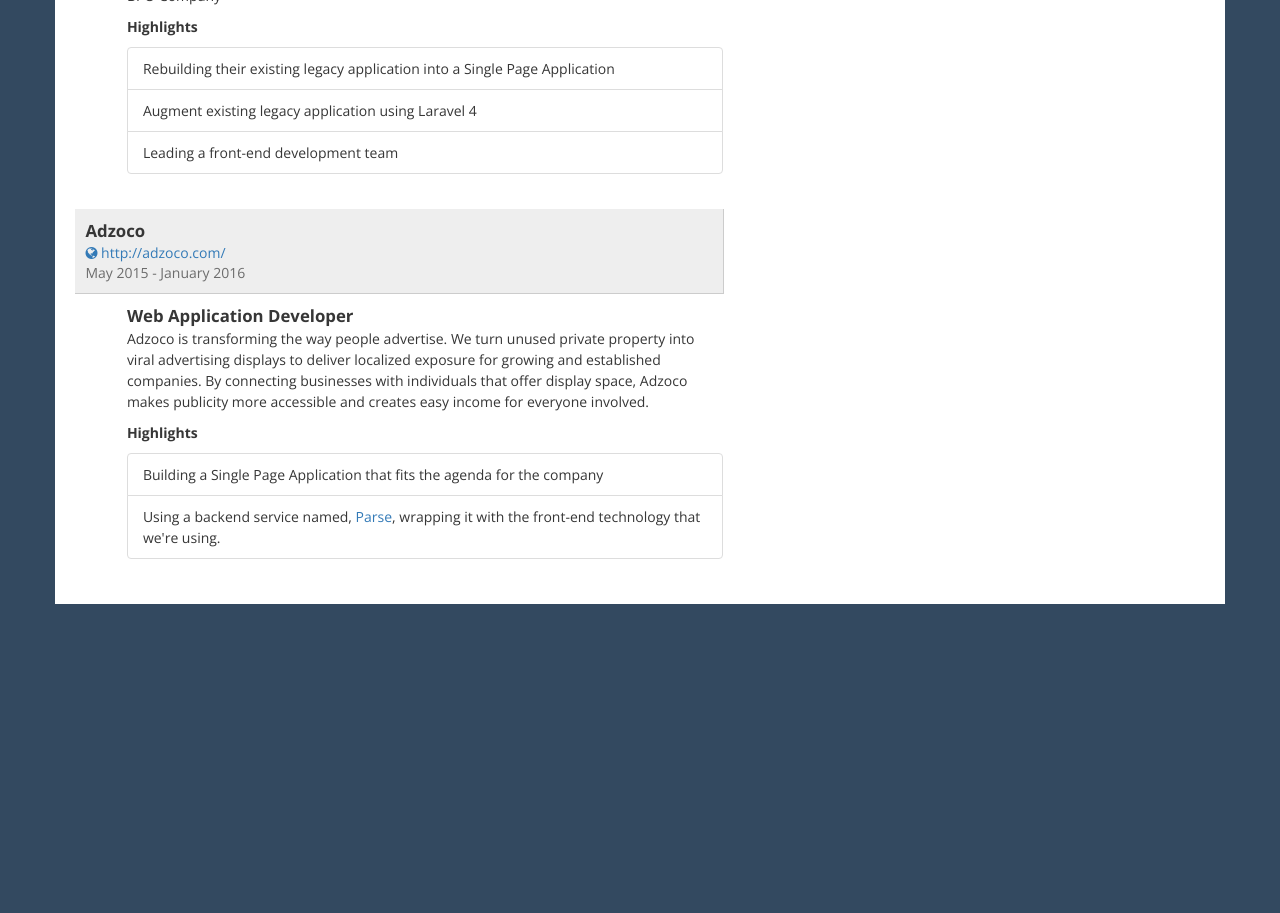
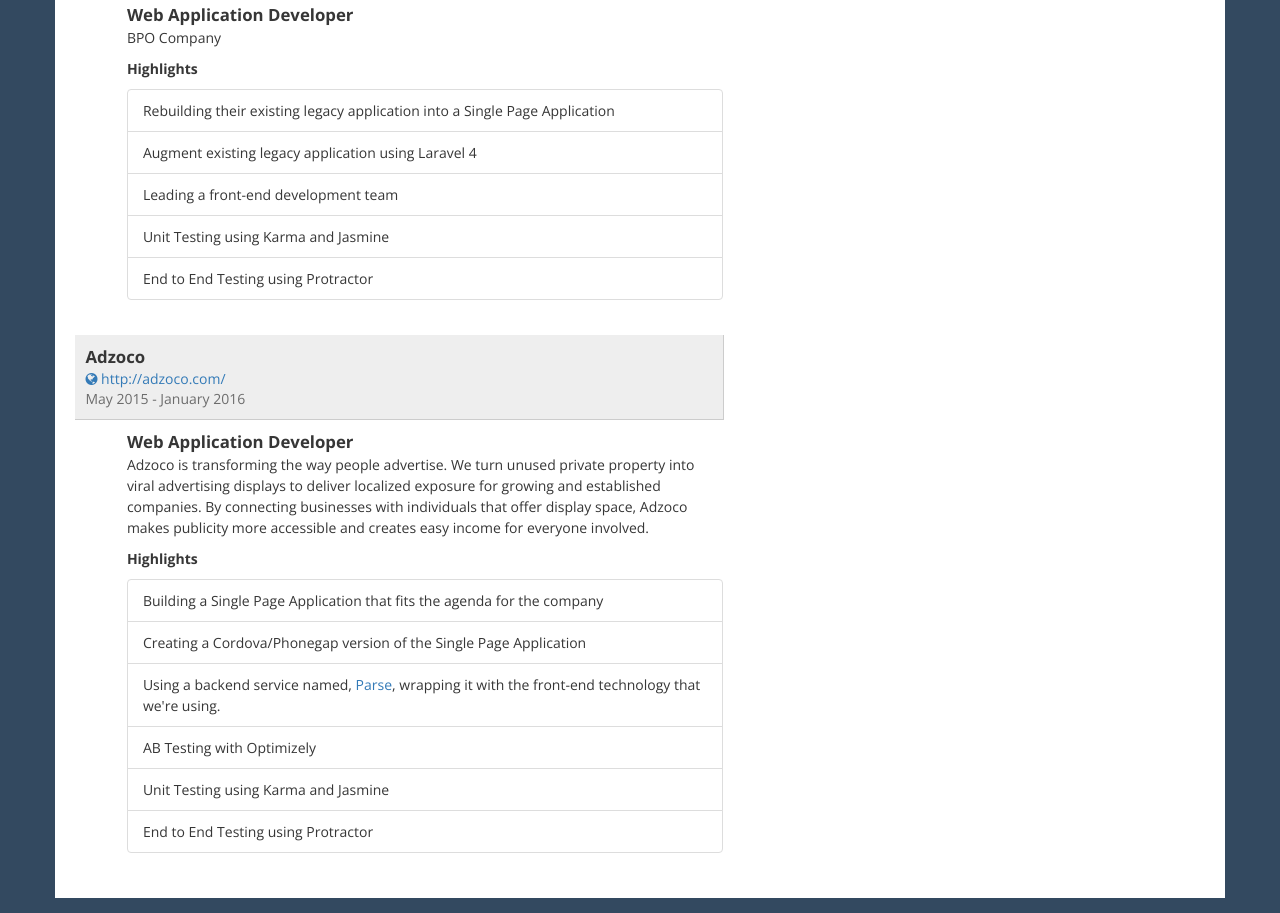
Before and after one commit to ryeballar/ryeballar.github.io, a plain HTML site: page index.html in a window 1280 px wide. Shown: the part 1497-2410 px from the top of the page. Before the commit the page ends 2116 px from the top, so only its background shows below. Drawn offline with nearby package versions, Linux system fonts and the light colour scheme.

Commit message:
added work experience highlights

```diff
--- a/index.html
+++ b/index.html
@@ -494,6 +494,7 @@
                       <ul class="list-group">
                         <li class="list-group-item">Core API Development for Cackleberries Ramp Builder Game Logic</li>
                         <li class="list-group-item">Single Page Application for Tesol Asia Certification</li>
+                        <li class="list-group-item">Creating a Cordova/Phonegap version of the Single Page Application</li>
                         <li class="list-group-item">Web development for the International Digitial Education Access</li>
                         <li class="list-group-item">Oville Sales Platform using Magento</li>
                       </ul>
@@ -522,6 +523,8 @@
 								<li class="list-group-item">Rebuilding their existing legacy application into a Single Page Application</li>
 								<li class="list-group-item">Augment existing legacy application using Laravel 4</li>
 								<li class="list-group-item">Leading a front-end development team</li>
+								<li class="list-group-item">Unit Testing using Karma and Jasmine</li>
+								<li class="list-group-item">End to End Testing using Protractor</li>
 							</ul>
 						</div>
 					</div>
@@ -546,7 +549,11 @@
 							<div class="highlights">Highlights</div>
 							<ul class="list-group">
 								<li class="list-group-item">Building a Single Page Application that fits the agenda for the company</li>
+								<li class="list-group-item">Creating a Cordova/Phonegap version of the Single Page Application</li>
 								<li class="list-group-item">Using a backend service named, <a href="http://parse.com/">Parse</a>, wrapping it with the front-end technology that we're using.</li>
+								<li class="list-group-item">AB Testing with Optimizely</li>
+								<li class="list-group-item">Unit Testing using Karma and Jasmine</li>
+								<li class="list-group-item">End to End Testing using Protractor</li>
 							</ul>
 						</div>
 					</div>
```
